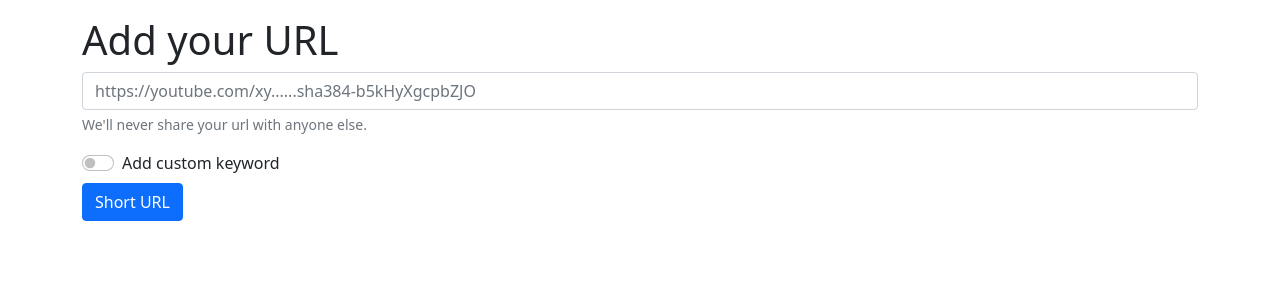
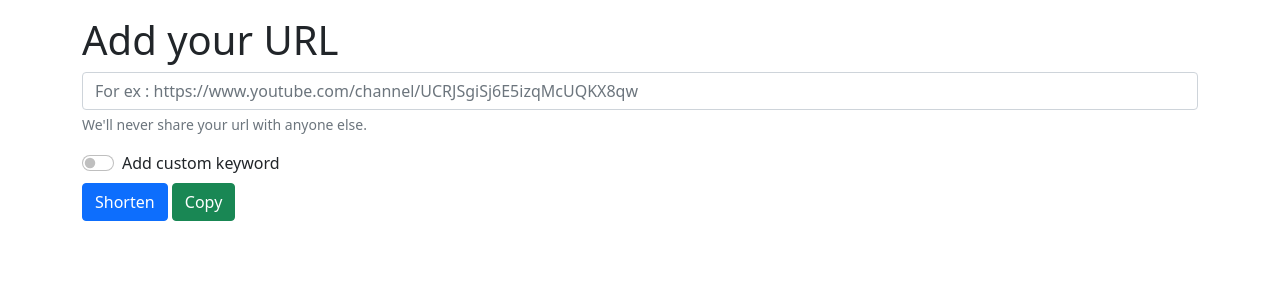
Before and after one commit to d-shaktiranjan/ShortifyVisit, a Flask app: template templates/index.html in a window 1280 px wide. Shown: the part 56-356 px from the top of the page. Run offline with Flask 2, Linux system fonts and the light colour scheme; the template is opened without the code that fills it: most values are stand-ins (such as "Sample title", 1, 10 or a date in 2020).

Commit message:
added link copy funtionality

```diff
--- a/templates/index.html
+++ b/templates/index.html
@@ -9,8 +9,8 @@ Short URL
     <h1>Add your URL</h1>
     <form method="POST" action="/">
         <div class="mb-3">
-            <input type="text" class="form-control" id="url" name="url" aria-describedby="emailHelp"
-                placeholder="https://youtube.com/xy......sha384-b5kHyXgcpbZJO">
+            <input required type="text" class="form-control" id="url" name="url" aria-describedby="emailHelp"
+                placeholder="For ex : https://www.youtube.com/channel/UCRJSgiSj6E5izqMcUQKX8qw">
             <div id="emailHelp" class="form-text">We'll never share your url with anyone else.</div>
         </div>
         <div class="mb-3">
@@ -21,13 +21,14 @@ Short URL
             <input class="form-check-input" type="checkbox" id="flexSwitchCheckDefault" onclick="showKeyword()">
             <label class="form-check-label" for="flexSwitchCheckDefault">Add custom keyword</label>
         </div>
-        <button type="submit" class="btn btn-primary">Short URL</button>
+        <button type="submit" class="btn btn-primary">Shorten</button>
+        <input type="button" class="btn btn-success" value="Copy" id="copyBtn">
     </form>
 </div>
 <div class="container my-3">
     {% if status %}
     <div class="alert alert-success" role="alert">
-        Your link is ready:- {{url}}
+        Here's your link : {{url}}
     </div>
     {% endif %}
 
@@ -38,4 +39,13 @@ Short URL
     {% endif %}
 </div>
 <script src="{{ url_for('static', filename='index.js') }}"></script>
+<script>
+    document.getElementById('copyBtn').onclick = function copyText() {
+        let link = "{{url}}"
+        copy(link);
+        function copy(text) {
+            navigator.clipboard.writeText(text);
+        }
+    }
+</script>
 {% endblock %}
```
